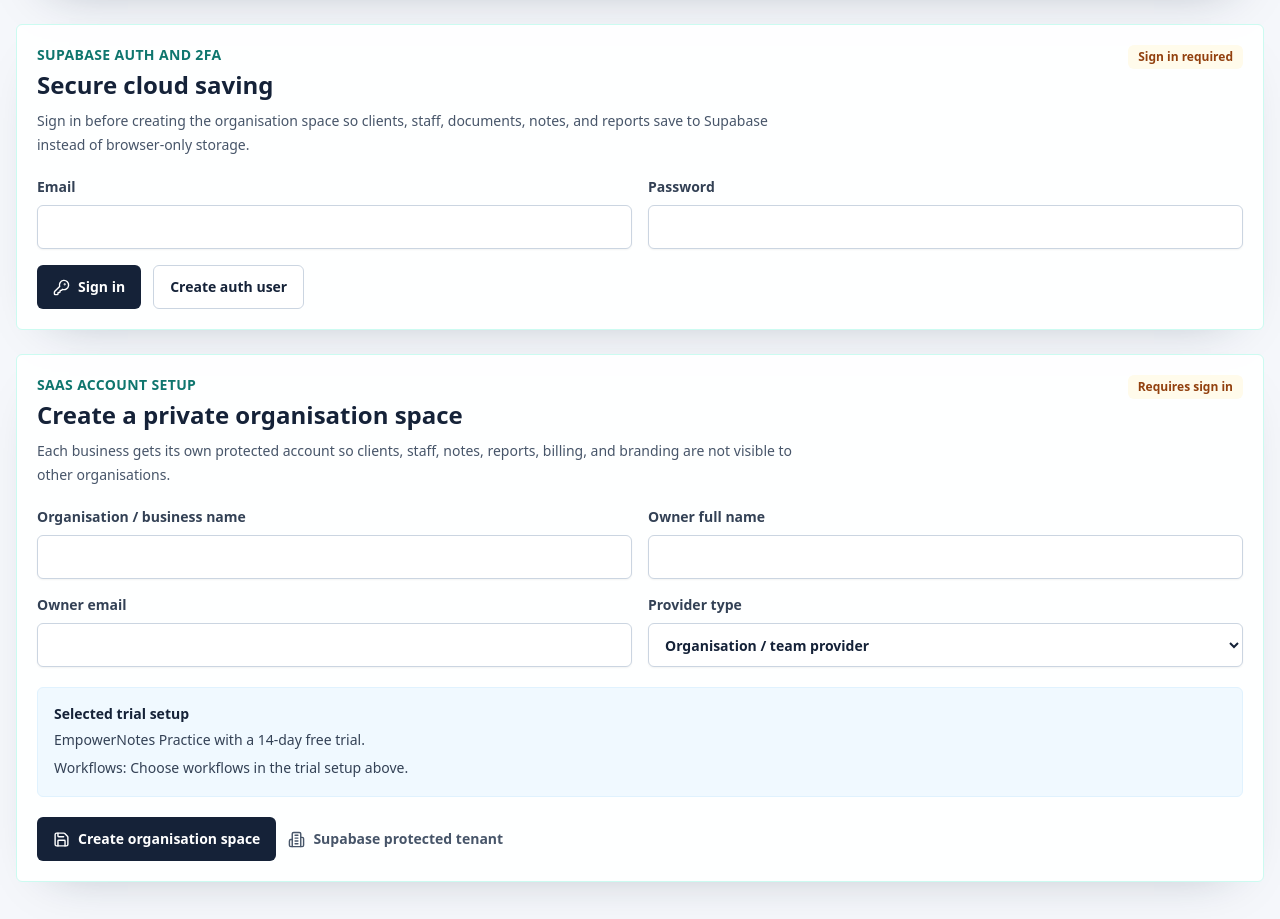
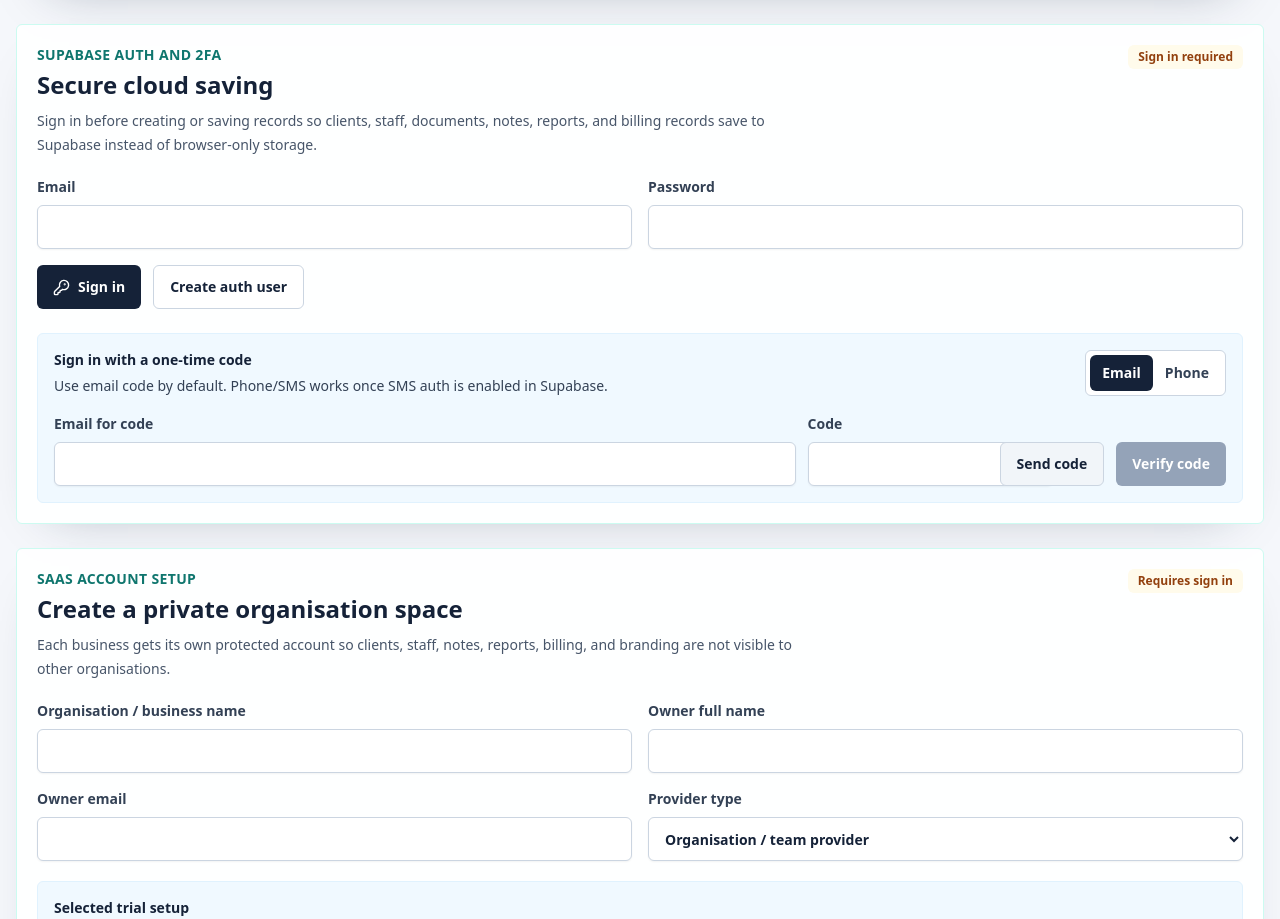
Before and after one commit to DENMWA/EMPOWER, a Next.js app: page /signup in a window 1280 px wide. Shown: the part 1158-2077 px from the top of the page. Built offline with nearby package versions, Linux system fonts and the light colour scheme; no server answers.

Commit message:
Add Supabase sign-in page and OTP auth

```diff
--- /dev/null
+++ b/app/signin/page.tsx
@@ -0,0 +1,26 @@
+import type { Metadata } from "next";
+import { SupabaseSecurityPanel } from "@/components/auth/SupabaseSecurityPanel";
+import { PageHeader, Section } from "@/components/ui";
+
+export const metadata: Metadata = {
+  title: "Sign In to EmpowerNotes",
+  description: "Sign in to EmpowerNotes with Supabase authentication, email code, phone code, and authenticator 2FA.",
+  alternates: {
+    canonical: "/signin"
+  }
+};
+
+export default function SignInPage() {
+  return (
+    <>
+      <PageHeader
+        eyebrow="Secure sign in"
+        title="Sign in before saving records"
+        description="Use Supabase authentication so client profiles, notes, incidents, documents, reports, and billing records save securely to the organisation workspace."
+      />
+      <Section>
+        <SupabaseSecurityPanel />
+      </Section>
+    </>
+  );
+}
--- a/components/AppShell.tsx
+++ b/components/AppShell.tsx
@@ -7,7 +7,7 @@ import { AccessibilityToggle } from "@/components/accessibility/AccessibilityTog
 import { getDemoOrganisationAccess, isAccessBlocked } from "@/lib/platform-access";
 import { accessChangedEvent, canAccessAdmin, getCurrentAppUser, getDefaultAppUser } from "@/lib/user-access";
 import { complianceDisclaimer, cn } from "@/lib/utils";
-import { AlertTriangle, LayoutDashboard, Mic, ShieldCheck, Users, FolderLock, SlidersHorizontal, SquareTerminal } from "lucide-react";
+import { AlertTriangle, LayoutDashboard, Mic, ShieldCheck, Users, FolderLock, SlidersHorizontal, SquareTerminal, KeyRound } from "lucide-react";
 
 const navItems = [
   { href: "/dashboard", label: "Dashboard", icon: LayoutDashboard },
@@ -15,7 +15,8 @@ const navItems = [
   { href: "/notes/new", label: "Progress Note", icon: Mic },
   { href: "/participants", label: "My Clients", icon: Users },
   { href: "/incidents", label: "Incidents", icon: ShieldCheck },
-  { href: "/documents", label: "Documents", icon: FolderLock }
+  { href: "/documents", label: "Documents", icon: FolderLock },
+  { href: "/signin", label: "Sign in", icon: KeyRound }
 ];
 
 export function AppShell({ children }: { children: React.ReactNode }) {
--- a/components/auth/SupabaseSecurityPanel.tsx
+++ b/components/auth/SupabaseSecurityPanel.tsx
@@ -8,10 +8,15 @@ import {
   challengeMfaFactor,
   enrollTotpFactor,
   getCurrentAuthStatus,
+  getDefaultAuthStatus,
   listMfaFactors,
+  sendEmailOtp,
+  sendPhoneOtp,
   signInWithPassword,
   signOutSupabaseSession,
   signUpWithPassword,
+  verifyEmailOtp,
+  verifyPhoneOtp,
   verifyMfaFactor
 } from "@/lib/supabase-auth";
 import { isSupabaseConfigured } from "@/lib/supabase-rest";
@@ -25,9 +30,12 @@ type EnrolledTotp = {
 
 export function SupabaseSecurityPanel() {
   const [email, setEmail] = useState("");
+  const [phone, setPhone] = useState("");
   const [password, setPassword] = useState("");
   const [code, setCode] = useState("");
-  const [authStatus, setAuthStatus] = useState(getCurrentAuthStatus());
+  const [otpCode, setOtpCode] = useState("");
+  const [otpChannel, setOtpChannel] = useState<"email" | "phone">("email");
+  const [authStatus, setAuthStatus] = useState(getDefaultAuthStatus);
   const [totp, setTotp] = useState<EnrolledTotp | null>(null);
   const [factorId, setFactorId] = useState("");
   const [message, setMessage] = useState("");
@@ -63,6 +71,40 @@ export function SupabaseSecurityPanel() {
       }
 
       setMessage("Signed in. Cloud saves are now available for this Supabase user.");
+      await loadVerifiedMfaFactor();
+    });
+  }
+
+  async function requestOtp() {
+    await withBusy(async () => {
+      const result = otpChannel === "email"
+        ? await sendEmailOtp(email.trim())
+        : await sendPhoneOtp(phone.trim());
+
+      if (result.error) {
+        setMessage(result.error);
+        return;
+      }
+
+      setMessage(otpChannel === "email"
+        ? "Email code sent. Enter the code from your inbox to sign in."
+        : "SMS code sent. Enter the code from your phone to sign in. Phone OTP requires SMS auth to be enabled in Supabase.");
+    });
+  }
+
+  async function verifyOtp() {
+    await withBusy(async () => {
+      const result = otpChannel === "email"
+        ? await verifyEmailOtp(email.trim(), otpCode.trim())
+        : await verifyPhoneOtp(phone.trim(), otpCode.trim());
+
+      if (result.error) {
+        setMessage(result.error);
+        return;
+      }
+
+      setOtpCode("");
+      setMessage("Code verified. Cloud saves are now available for this Supabase user.");
       await loadVerifiedMfaFactor();
     });
   }
@@ -140,7 +182,7 @@ export function SupabaseSecurityPanel() {
           <p className="text-sm font-semibold uppercase tracking-wide text-sea">Supabase Auth and 2FA</p>
           <h2 className="mt-1 text-2xl font-bold text-ink">Secure cloud saving</h2>
           <p className="mt-2 max-w-3xl text-sm leading-6 text-slate-600">
-            Sign in before creating the organisation space so clients, staff, documents, notes, and reports save to Supabase instead of browser-only storage.
+            Sign in before creating or saving records so clients, staff, documents, notes, reports, and billing records save to Supabase instead of browser-only storage.
           </p>
         </div>
         <StatusBadge label={!configured ? "Supabase not configured" : mfaReady ? "2FA verified" : authStatus.signedIn ? "Signed in" : "Sign in required"} tone={!configured ? "red" : mfaReady ? "green" : authStatus.signedIn ? "blue" : "amber"} />
@@ -165,6 +207,38 @@ export function SupabaseSecurityPanel() {
             Sign out
           </button>
         ) : null}
+      </div>
+
+      <div className="mt-6 rounded-md border border-sky-100 bg-sky-50 p-4">
+        <div className="flex flex-wrap items-start justify-between gap-3">
+          <div>
+            <p className="text-sm font-semibold text-ink">Sign in with a one-time code</p>
+            <p className="mt-1 text-sm leading-6 text-slate-700">Use email code by default. Phone/SMS works once SMS auth is enabled in Supabase.</p>
+          </div>
+          <div className="flex rounded-md border border-slate-300 bg-white p-1">
+            <button type="button" onClick={() => setOtpChannel("email")} className={otpChannel === "email" ? "rounded-md bg-ink px-3 py-2 text-sm font-semibold text-white" : "rounded-md px-3 py-2 text-sm font-semibold text-slate-700"}>
+              Email
+            </button>
+            <button type="button" onClick={() => setOtpChannel("phone")} className={otpChannel === "phone" ? "rounded-md bg-ink px-3 py-2 text-sm font-semibold text-white" : "rounded-md px-3 py-2 text-sm font-semibold text-slate-700"}>
+              Phone
+            </button>
+          </div>
+        </div>
+
+        <div className="mt-4 grid gap-3 lg:grid-cols-[1fr_180px_auto_auto]">
+          {otpChannel === "email" ? (
+            <Field label="Email for code" value={email} onChange={setEmail} type="email" autoComplete="email" />
+          ) : (
+            <Field label="Phone for SMS code" value={phone} onChange={setPhone} type="tel" autoComplete="tel" placeholder="+614..." />
+          )}
+          <Field label="Code" value={otpCode} onChange={setOtpCode} inputMode="numeric" autoComplete="one-time-code" />
+          <button type="button" disabled={busy || !configured || (otpChannel === "email" ? !email.trim() : !phone.trim())} onClick={requestOtp} className="self-end inline-flex min-h-11 items-center justify-center rounded-md border border-slate-300 bg-white px-4 text-sm font-semibold text-ink hover:border-teal-400 disabled:cursor-not-allowed disabled:bg-slate-100">
+            Send code
+          </button>
+          <button type="button" disabled={busy || !configured || !otpCode.trim()} onClick={verifyOtp} className="self-end inline-flex min-h-11 items-center justify-center rounded-md bg-sea px-4 text-sm font-semibold text-white shadow-lift disabled:cursor-not-allowed disabled:bg-slate-400">
+            Verify code
+          </button>
+        </div>
       </div>
 
       {authStatus.signedIn ? (
@@ -203,18 +277,19 @@ export function SupabaseSecurityPanel() {
   );
 }
 
-function Field({ label, value, onChange, type = "text", autoComplete, inputMode }: {
+function Field({ label, value, onChange, type = "text", autoComplete, inputMode, placeholder }: {
   label: string;
   value: string;
   onChange: (value: string) => void;
   type?: string;
   autoComplete?: string;
   inputMode?: "numeric";
+  placeholder?: string;
 }) {
   return (
     <label className="grid gap-2 text-sm font-semibold text-slate-700">
       {label}
-      <input type={type} value={value} onChange={(event) => onChange(event.target.value)} autoComplete={autoComplete} inputMode={inputMode} className="min-h-11 rounded-md border border-slate-300 bg-white px-3 text-sm text-ink shadow-sm" />
+      <input type={type} value={value} onChange={(event) => onChange(event.target.value)} autoComplete={autoComplete} inputMode={inputMode} placeholder={placeholder} className="min-h-11 rounded-md border border-slate-300 bg-white px-3 text-sm text-ink shadow-sm" />
     </label>
   );
 }
--- a/lib/supabase-auth.ts
+++ b/lib/supabase-auth.ts
@@ -30,6 +30,10 @@ type MfaEnrollResponse = {
 
 export const authSessionChangedEvent = "empowernotes:auth-session-updated";
 
+export function getDefaultAuthStatus() {
+  return { signedIn: false, userId: "", email: "", aal: "aal1" };
+}
+
 export function getAuthSessionStorageKey() {
   const { supabaseUrl } = getSupabaseProjectConfig();
   const projectRef = supabaseUrl ? new URL(supabaseUrl).hostname.split(".")[0] : "local";
@@ -38,7 +42,7 @@ export function getAuthSessionStorageKey() {
 
 export function getCurrentAuthStatus() {
   const token = getStoredAccessToken();
-  if (!token) return { signedIn: false, userId: "", email: "", aal: "aal1" };
+  if (!token) return getDefaultAuthStatus();
 
   try {
     const payload = token.split(".")[1];
@@ -67,6 +71,40 @@ export async function signInWithPassword(email: string, password: string) {
   const result = await authRequest<AuthSession>("/token?grant_type=password", {
     email,
     password
+  });
+  if (result.data?.access_token) saveAuthSession(result.data);
+  return result;
+}
+
+export async function sendEmailOtp(email: string) {
+  return authRequest<{ message?: string }>("/otp", {
+    email,
+    create_user: false
+  });
+}
+
+export async function sendPhoneOtp(phone: string) {
+  return authRequest<{ message?: string }>("/otp", {
+    phone,
+    create_user: false
+  });
+}
+
+export async function verifyEmailOtp(email: string, token: string) {
+  const result = await authRequest<AuthSession>("/verify", {
+    email,
+    token,
+    type: "email"
+  });
+  if (result.data?.access_token) saveAuthSession(result.data);
+  return result;
+}
+
+export async function verifyPhoneOtp(phone: string, token: string) {
+  const result = await authRequest<AuthSession>("/verify", {
+    phone,
+    token,
+    type: "sms"
   });
   if (result.data?.access_token) saveAuthSession(result.data);
   return result;
```
